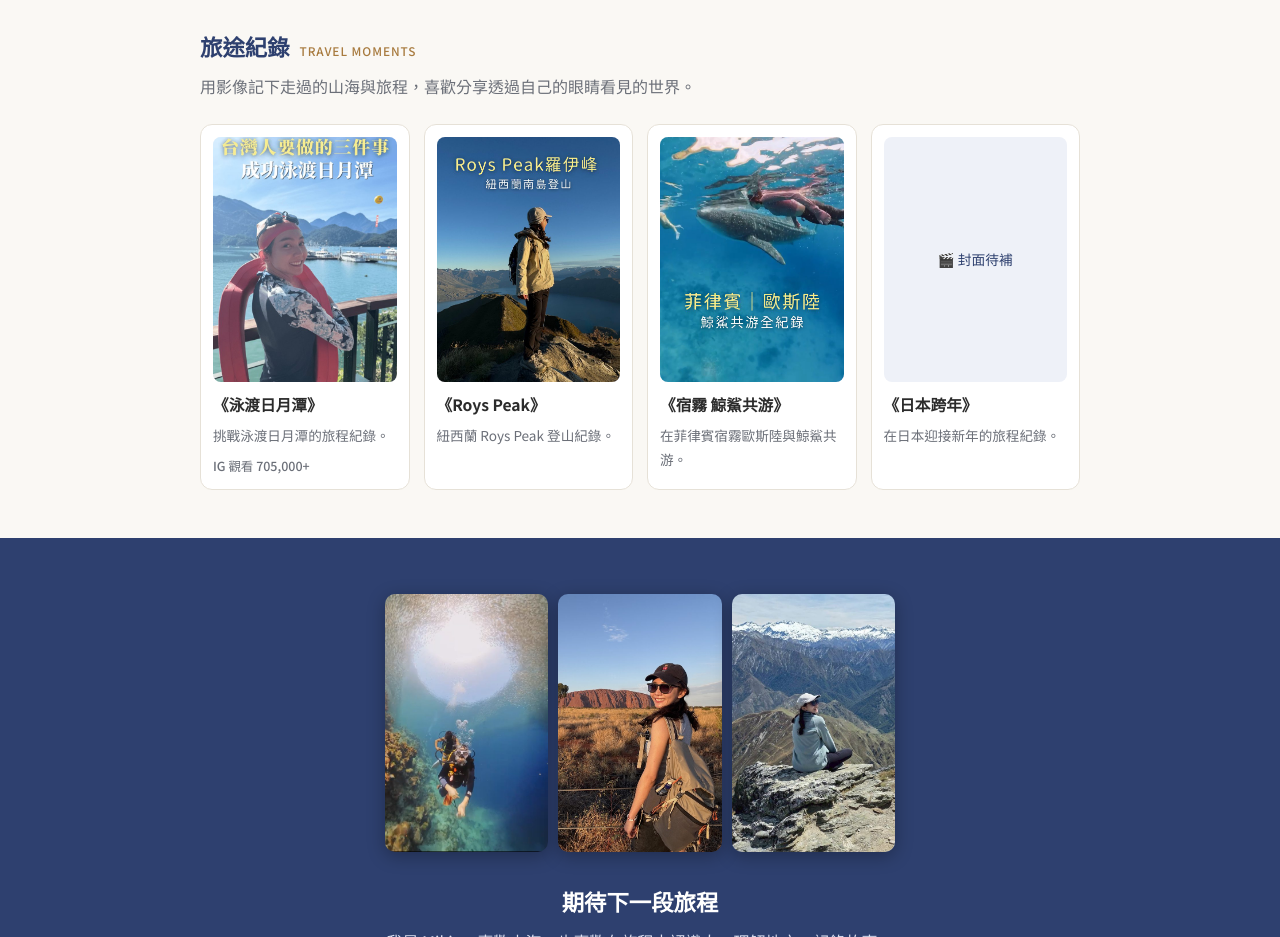
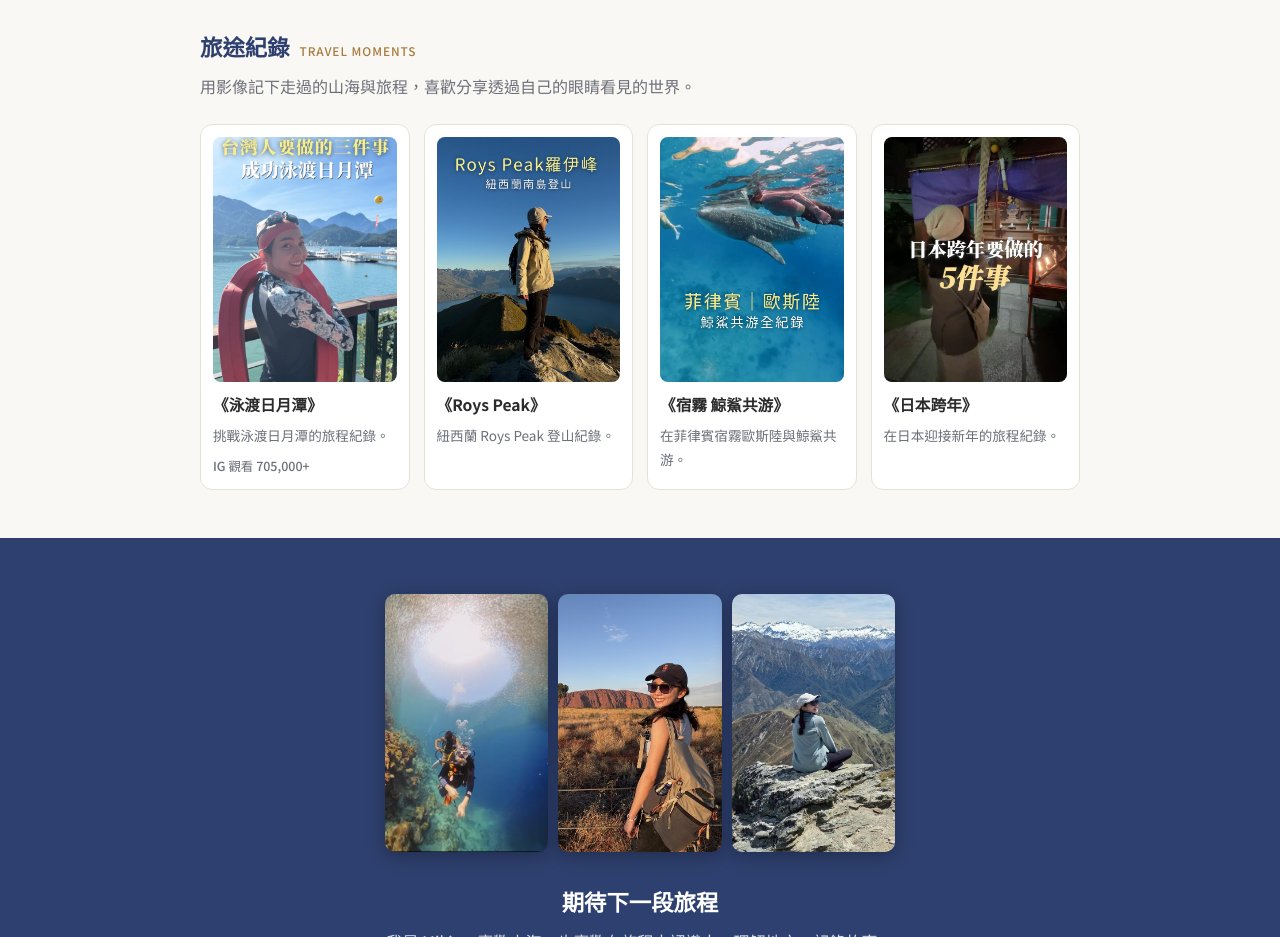
Before and after one commit to tomchen21232/resume-travel, a plain HTML site: page index.html in a window 1280 px wide. Shown: the part 4180-5117 px from the top of the page. Drawn offline with Linux system fonts and the light colour scheme.

Commit message:
Add Japan New Year video cover
Co-Authored-By: Claude Opus 5.5 <noreply@anthropic.com>
Claude-Session: https://claude.ai/code/session_01KRqZqMoALfFJCv2CfByidQ

```diff
--- a/index.html
+++ b/index.html
@@ -271,9 +271,8 @@
         <h3>《宿霧 鯨鯊共游》</h3>
         <p>在菲律賓宿霧歐斯陸與鯨鯊共游。</p>
       </a>
-      <a class="vcard ph-card" href="https://www.instagram.com/reel/DEcWaCozoNG/" target="_blank" rel="noopener">
-        <!-- 封面換成：<img src="images/video-4.jpg" alt="《日本跨年》" loading="lazy">，並拿掉上面的 ph-card -->
-        <div class="ph">🎬 封面待補</div>
+      <a class="vcard" href="https://www.instagram.com/reel/DEcWaCozoNG/" target="_blank" rel="noopener">
+        <img src="images/video-4.jpg" alt="《日本跨年》" loading="lazy">
         <h3>《日本跨年》</h3>
         <p>在日本迎接新年的旅程紀錄。</p>
       </a>
```
Also changed, not shown: images/video-4.jpg (added), 1 other file.
